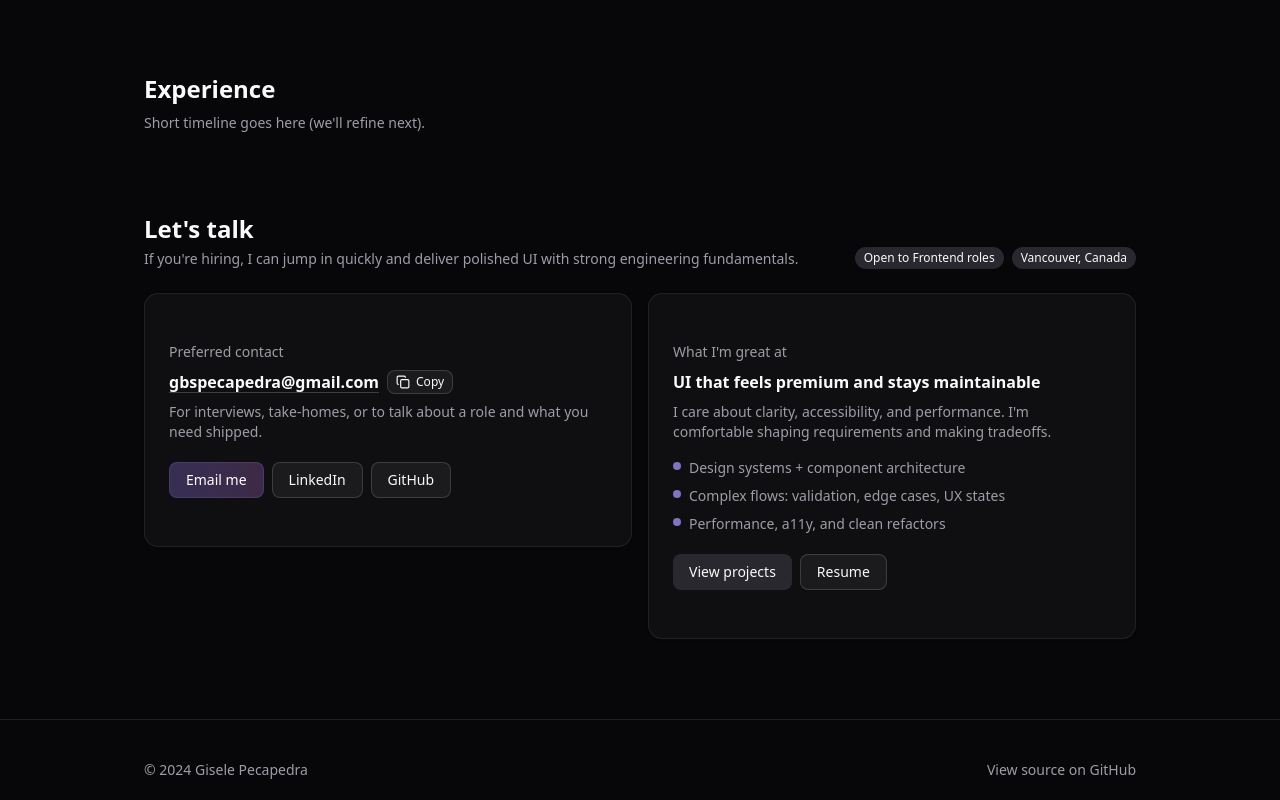
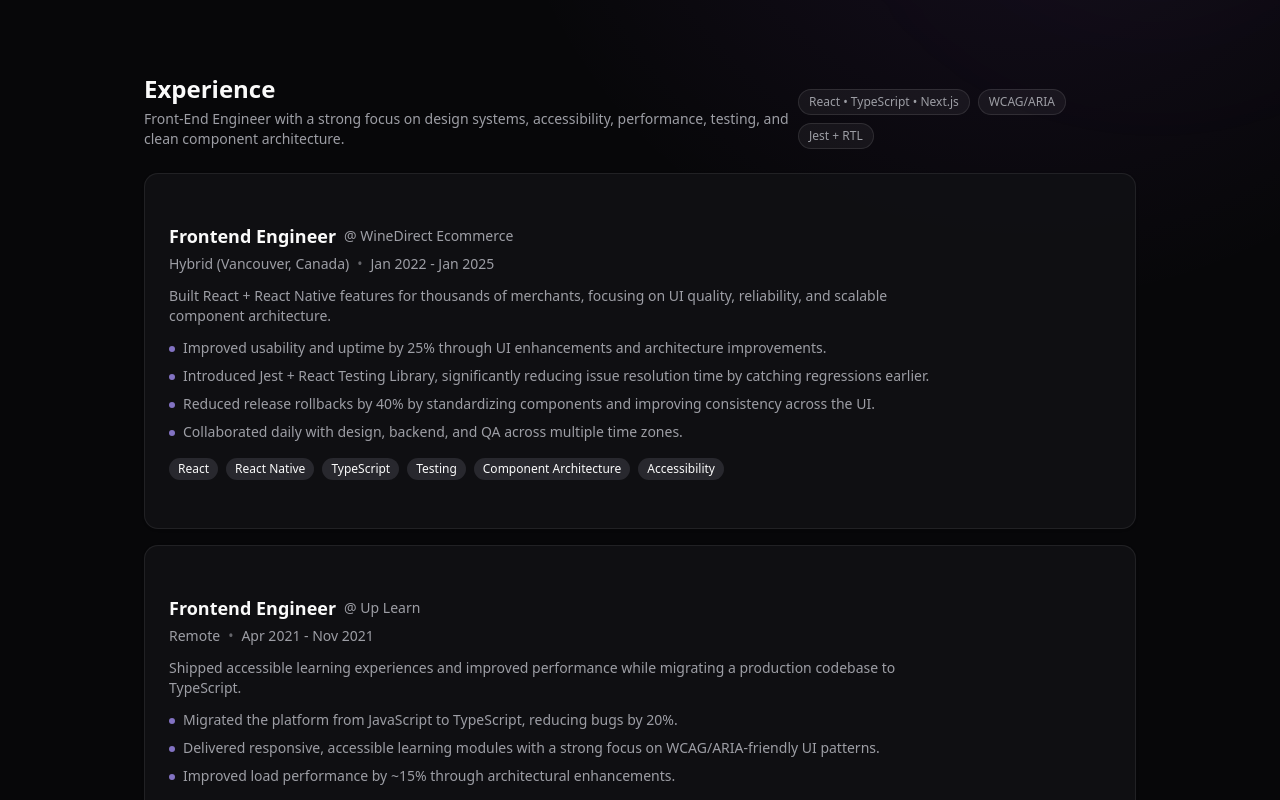
Before and after one commit to gbspecapedra/portfolio, a Next.js app: page / in a window 1280 px wide. Shown: the part 1160-1960 px from the top of the page. Built offline with nearby package versions, Linux system fonts and the light colour scheme.

Commit message:
feat: experience section

```diff
--- a/app/home/experience-section.tsx
+++ b/app/home/experience-section.tsx
@@ -1,14 +1,89 @@
 import { Reveal } from "@/components/reveal";
+import { Card, CardContent } from "@/components/ui/card";
+import { Badge } from "@/components/ui/badge";
+import { experience } from "@/data/experience";
+
+function StatPill({ children }: { children: string }) {
+  return (
+    <span className="inline-flex items-center rounded-full border border-foreground/10 bg-foreground/5 px-2.5 py-1 text-xs text-muted-foreground dark:bg-white/5">
+      {children}
+    </span>
+  );
+}
 
 export function ExperienceSection() {
   return (
     <section id="experience" className="pt-20">
       <Reveal trigger="inView" delay={0}>
-        <h2 className="text-xl font-semibold sm:text-2xl">Experience</h2>
-        <p className="mt-2 text-sm text-muted-foreground">
-          Short timeline goes here (we&apos;ll refine next).
-        </p>
+        <div className="flex flex-col gap-2 sm:flex-row sm:items-end sm:justify-between">
+          <div>
+            <h2 className="text-xl font-semibold sm:text-2xl">Experience</h2>
+            <p className="mt-1 max-w-2xl text-sm text-muted-foreground">
+              Front-End Engineer with a strong focus on design systems,
+              accessibility, performance, testing, and clean component
+              architecture.
+            </p>
+          </div>
+
+          <div className="flex flex-wrap gap-2">
+            <StatPill>React • TypeScript • Next.js</StatPill>
+            <StatPill>WCAG/ARIA</StatPill>
+            <StatPill>Jest + RTL</StatPill>
+          </div>
+        </div>
       </Reveal>
+
+      <div className="mt-6 space-y-4">
+        {experience.map((item, idx) => (
+          <Reveal key={item.company} trigger="inView" delay={140 + idx * 140}>
+            <Card className="card-sig">
+              <CardContent className="p-6">
+                <div className="flex flex-col gap-4 sm:flex-row sm:items-start sm:justify-between">
+                  <div className="space-y-3">
+                    <div className="space-y-1">
+                      <div className="flex flex-wrap items-center gap-x-2 gap-y-1">
+                        <h3 className="text-base font-semibold sm:text-lg">
+                          {item.title}
+                        </h3>
+                        <span className="text-sm text-muted-foreground">
+                          @ {item.company}
+                        </span>
+                      </div>
+
+                      <div className="flex flex-wrap items-center gap-2 text-sm text-muted-foreground">
+                        <span>{item.location}</span>
+                        <span className="opacity-60">•</span>
+                        <span>{item.dates}</span>
+                      </div>
+                    </div>
+
+                    <p className="max-w-3xl text-sm text-muted-foreground">
+                      {item.summary}
+                    </p>
+
+                    <ul className="space-y-2 text-sm text-muted-foreground">
+                      {item.impact.map((b) => (
+                        <li key={b} className="flex gap-2">
+                          <span className="mt-2 h-1.5 w-1.5 shrink-0 rounded-full bg-[color:var(--signature)]" />
+                          <span>{b}</span>
+                        </li>
+                      ))}
+                    </ul>
+
+                    <div className="flex flex-wrap gap-2 pt-1">
+                      {item.skills.map((s) => (
+                        <Badge key={s} variant="secondary">
+                          {s}
+                        </Badge>
+                      ))}
+                    </div>
+                  </div>
+                </div>
+              </CardContent>
+            </Card>
+          </Reveal>
+        ))}
+      </div>
     </section>
   );
 }
--- a/app/home/hero-section.tsx
+++ b/app/home/hero-section.tsx
@@ -9,7 +9,7 @@ export function HeroSection() {
       <Reveal trigger="mount" delay={0}>
         <div className="inline-flex items-center gap-2 rounded-full border bg-background/70 px-3 py-1 text-xs text-muted-foreground backdrop-blur">
           <span className="h-2 w-2 rounded-full bg-[color:var(--signature)]" />
-          Available for Frontend roles • React • Next.js • TypeScript
+          Available for Hire
         </div>
       </Reveal>
 
--- /dev/null
+++ b/data/experience.ts
@@ -0,0 +1,62 @@
+export type Experience = {
+  company: string;
+  title: string;
+  location: string;
+  dates: string;
+  summary: string; // 1 linha forte
+  impact: string[]; // 2–4 bullets, outcome-driven
+  skills: string[]; // chips curtos
+};
+
+export const experience: Experience[] = [
+  {
+    company: "WineDirect Ecommerce",
+    title: "Frontend Engineer",
+    location: "Hybrid (Vancouver, Canada)",
+    dates: "Jan 2022 - Jan 2025",
+    summary:
+      "Built React + React Native features for thousands of merchants, focusing on UI quality, reliability, and scalable component architecture.",
+    impact: [
+      "Improved usability and uptime by 25% through UI enhancements and architecture improvements.",
+      "Introduced Jest + React Testing Library, significantly reducing issue resolution time by catching regressions earlier.",
+      "Reduced release rollbacks by 40% by standardizing components and improving consistency across the UI.",
+      "Collaborated daily with design, backend, and QA across multiple time zones.",
+    ],
+    skills: [
+      "React",
+      "React Native",
+      "TypeScript",
+      "Testing",
+      "Component Architecture",
+      "Accessibility",
+    ],
+  },
+  {
+    company: "Up Learn",
+    title: "Frontend Engineer",
+    location: "Remote",
+    dates: "Apr 2021 - Nov 2021",
+    summary:
+      "Shipped accessible learning experiences and improved performance while migrating a production codebase to TypeScript.",
+    impact: [
+      "Migrated the platform from JavaScript to TypeScript, reducing bugs by 20%.",
+      "Delivered responsive, accessible learning modules with a strong focus on WCAG/ARIA-friendly UI patterns.",
+      "Improved load performance by ~15% through architectural enhancements.",
+    ],
+    skills: ["Next.js", "React", "TypeScript", "Performance", "A11y"],
+  },
+  {
+    company: "Laboratório Bridge",
+    title: "Full Stack Engineer",
+    location: "Remote",
+    dates: "Mar 2020 - Mar 2021",
+    summary:
+      "Redesigned healthcare UI used by 500k+ professionals, building reusable components and improving accessibility at scale.",
+    impact: [
+      "Redesigned healthcare UI (React + Java) for 500k+ professionals, improving clarity and usability for complex workflows.",
+      "Built and standardized 20+ reusable components to support an internal design system.",
+      "Improved accessibility and responsiveness across nationwide systems.",
+    ],
+    skills: ["React", "Design Systems", "UI Engineering", "Accessibility"],
+  },
+];
```
